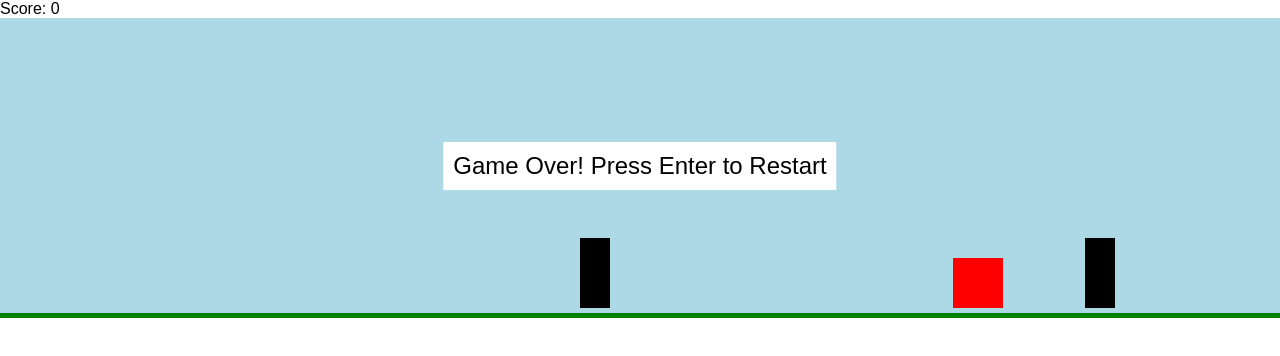
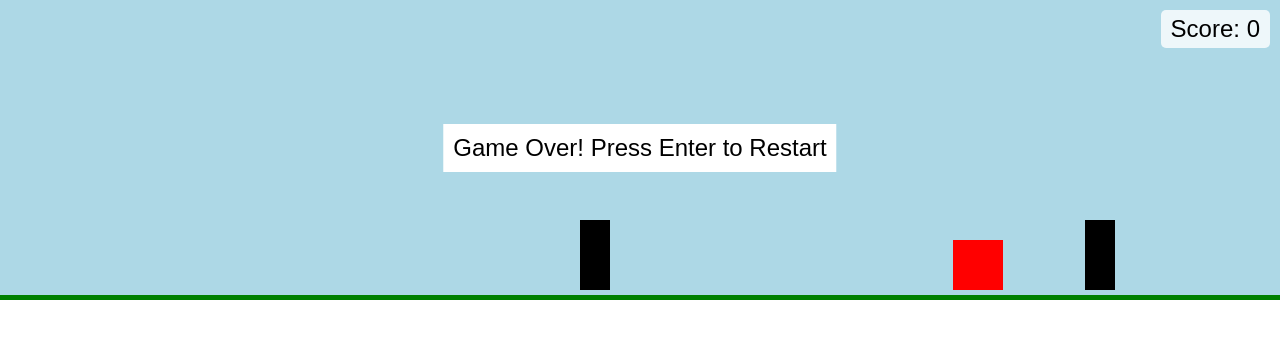
Before and after one commit to Muhammad-Shoaib-1/ENDLESS-RUNNER, a plain HTML site: page index.html in a window 1280 px wide. Drawn offline with Linux system fonts and the light colour scheme.

Commit message:
Update styles.css

```diff
--- a/styles.css
+++ b/styles.css
@@ -1,5 +1,28 @@
-* { margin: 0; padding: 0; box-sizing: border-box; }
-body { font-family: Arial, sans-serif; }
+* {
+   margin: 0;
+   padding: 0;
+   box-sizing: border-box;
+}
+
+body {
+    font-family: Arial, sans-serif;
+}
+
+#score {
+  position: absolute;
+  top: 10px;
+  right: 10px;
+  font-size: 24px;
+  background: rgba(255, 255, 255, 0.8);
+  padding: 5px 10px;
+  border-radius: 5px;
+  transition: background 0.3s;
+  z-index: 1000; /* Make sure the score is on top */
+}
+
+#score.highlight {
+  background: gold;
+}
 .game-container {
   width: 100vw;
   height: 300px;
@@ -11,7 +34,7 @@ body { font-family: Arial, sans-serif; }
 .player {
   width: 50px;
   height: 50px;
-    background-color: red;
+  background-color: red; /* initial color */
   position: absolute;
   bottom: 5px;
   left: 50px;
@@ -22,7 +45,7 @@ body { font-family: Arial, sans-serif; }
   background-color: black;
   position: absolute;
   bottom: 5px;
-    right: -30px;
+  /* We'll set its left dynamically */
 }
 .game-over {
   position: absolute;
```
Lines whose indentation alone changed are shown as unchanged.
